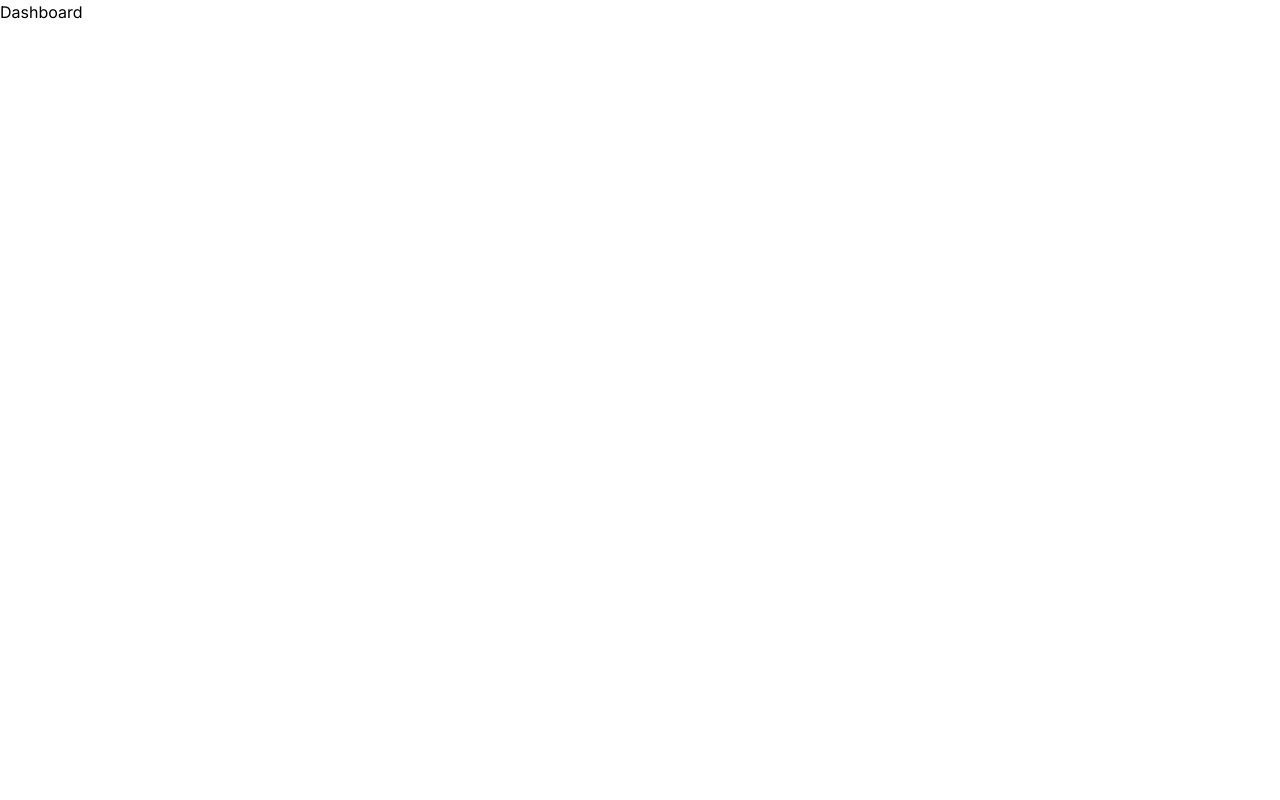
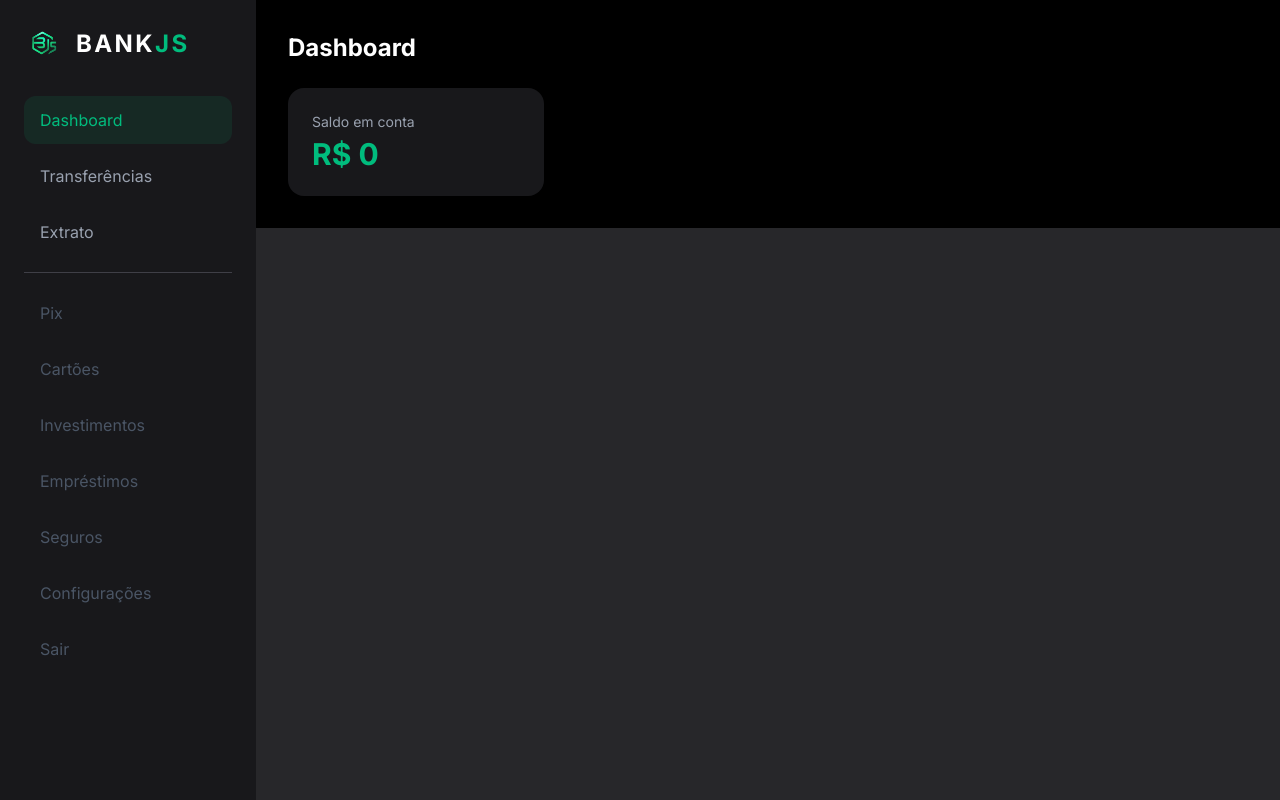
Before and after one commit to jvrbatista/bank.js, a React (Vite) app in the folder frontend/: page /dashboard in a window 1280 px wide. Built offline with nearby package versions, Linux system fonts and the light colour scheme; no server answers.

Commit message:
fix: passar cpf do token para as rotas via req.cpf

```diff
--- a/frontend/src/components/Particles.jsx
+++ b/frontend/src/components/Particles.jsx
@@ -1,11 +1,15 @@
+import { useMemo } from 'react'
+
+
 export default function ParticlesBackground() {
-    const particles = Array.from({ length: 60 }, (_, i) => ({
+    const particles = useMemo(() =>
+    Array.from({ length: 60 }, (_, i) => ({
         id: i,
         left: `${Math.random() * 100}%`,
         top: `${Math.random() * 100}%`,
         duration: `${5 + Math.random() * 10}s`,
         delay: `${Math.random() * 5}s`
-    }))
+    })),[])
 
     return (
         <>
--- a/frontend/src/pages/Dashboard.jsx
+++ b/frontend/src/pages/Dashboard.jsx
@@ -1,5 +1,57 @@
+import logo from '../assets/logoBankJs.png'
+import { useState, useEffect } from 'react'
+import api from '../services/api.js'
+
 export default function Dashboard() {
+    const [saldo, setSaldo] = useState(0)
+
+    useEffect(() => {
+    async function buscarSaldo() {
+        const token = sessionStorage.getItem('token')
+        const resposta = await api.get('/saldo', {
+            headers: { Authorization: `Bearer ${token}` }
+        })
+        setSaldo(resposta.data)
+    }
+    buscarSaldo()
+}, [])
     return (
-        <div>Dashboard</div>
+        <div className="flex min-h-screen bg-black">
+            <div className="w-64 bg-zinc-900 p-6 flex flex-col">
+                <div className="flex items-center gap-3 mb-8">
+                    <img src={logo} alt="BankJS" className="w-10 mix-blend-screen" />
+                    <h1 className="text-white text-2xl font-bold tracking-widest">
+                        BANK<span className="text-emerald-500">JS</span>
+                    </h1>
+                </div>
+                <nav className="flex flex-col gap-2">
+                    <a href="/dashboard" className="flex items-center gap-3 text-emerald-500 bg-emerald-500/10 px-4 py-3 rounded-xl">
+                        Dashboard
+                    </a>
+                    <a href="/transferencias" className="flex items-center gap-3 text-gray-400 hover:text-white px-4 py-3 rounded-xl">
+                        Transferências
+                    </a>
+                    <a href="/extrato" className="flex items-center gap-3 text-gray-400 hover:text-white px-4 py-3 rounded-xl">
+                        Extrato
+                    </a>
+                </nav>
+                <div className="mt-4 border-t border-zinc-700 pt-4 flex flex-col gap-2">
+                    <span className="text-gray-600 px-4 py-3">Pix</span>
+                    <span className="text-gray-600 px-4 py-3">Cartões</span>
+                    <span className="text-gray-600 px-4 py-3">Investimentos</span>
+                    <span className="text-gray-600 px-4 py-3">Empréstimos</span>
+                    <span className="text-gray-600 px-4 py-3">Seguros</span>
+                    <span className="text-gray-600 px-4 py-3">Configurações</span>
+                    <span className="text-gray-600 px-4 py-3">Sair</span>
+                </div>
+            </div>
+            <div className="flex-1 bg-zinc-800"><div className="flex-1 bg-black p-8">
+            <h2 className="text-white text-2xl font-bold mb-6">Dashboard</h2>
+            <div className="bg-zinc-900 rounded-2xl p-6 w-64">
+                <p className="text-gray-400 text-sm mb-1">Saldo em conta</p>
+                <p className="text-emerald-500 text-3xl font-bold">R$ {saldo}</p>
+            </div>
+        </div></div>
+        </div>
     )
 }
--- a/frontend/src/pages/Login.jsx
+++ b/frontend/src/pages/Login.jsx
@@ -2,10 +2,12 @@ import logo from '../assets/logoBankJs.png'
 import {useState} from 'react'
 import api from '../services/api.js'
 import ParticlesBackground from '../components/Particles.jsx'
+import { useNavigate } from 'react-router-dom'
 
 export default function Login() {
     const [cpf, setCpf] = useState('')
     const [senha, setSenha] = useState('')
+    const navigate = useNavigate()
 
     async function handleLogin() {
         const resposta = await api.post('/loginUsuario', { cpf, senha })
@@ -13,6 +15,7 @@ export default function Login() {
         sessionStorage.setItem('token', resposta.data.token)
         setCpf('')
         setSenha('')
+        navigate('/dashboard')
     }
 
     return (
```
